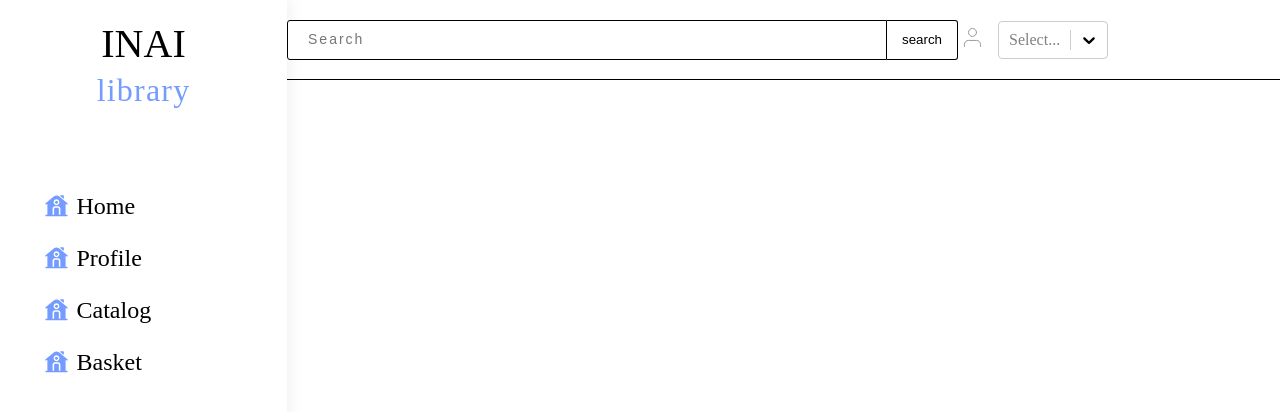
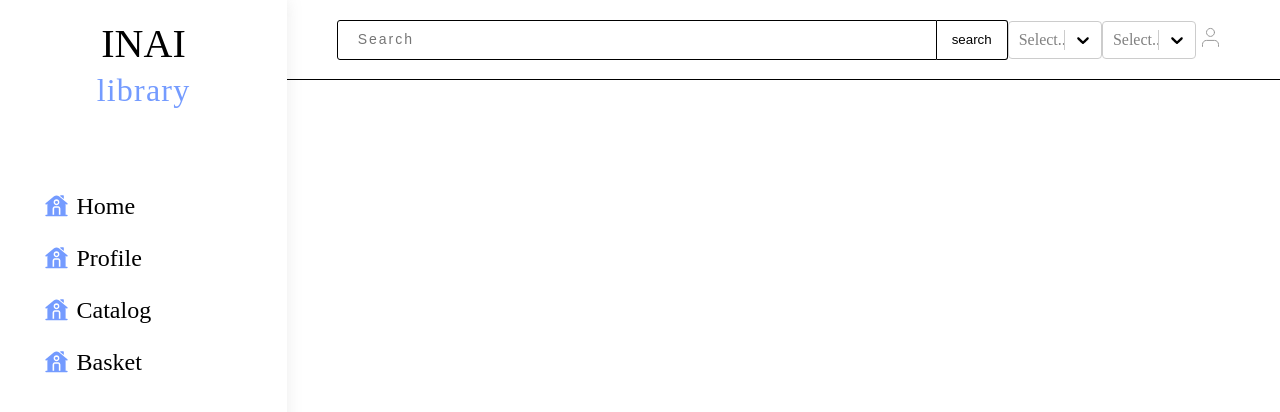
Before and after one commit to EmirlanDogdurbaev/libr2, a React (Vite) app: page /login in a window 1280 px wide. Shown: the top 412 px of the page. Built offline with nearby package versions, Linux system fonts and the light colour scheme; sample sign-in values are in the browser's storage.

Commit message:
devided select

```diff
--- a/src/modules/SearchBar/SearchBar.jsx
+++ b/src/modules/SearchBar/SearchBar.jsx
@@ -1,39 +1,40 @@
-import styles from "./SearchBar.module.scss"
-import profile from "../../assets/icons/user.svg"
-import {Link} from "react-router-dom";
+import styles from "./SearchBar.module.scss";
+import profile from "../../assets/icons/user.svg";
+import { Link } from "react-router-dom";
 import Select from "react-select";
 
 const SearchBar = (props) => {
-    const options = [
-        { label: 'Option 1', value: 'option1' },
-        { label: 'Option 2', value: 'option2' },
-        { label: 'Option 3', value: 'option3' },
+  const date = [
+    { label: "Самые новые", value: "newer" },
+    { label: "Самые старые", value: "older" },
+  ];
+  const popularity = [
+    { label: "Менее популярные", value: "popular" },
+    { label: "Более популярные", value: "not" },
   ];
 
   // eslint-disable-next-line react/prop-types
-    const toggle  = props.toggleClassName;
-    return <div className={styles.SearchBar}>
+  const toggle = props.toggleClassName;
+  return (
+    <div className={styles.SearchBar}>
       <div>
         <span>
-                <input type="text" placeholder="search"/>
-            <button>
-                search
-            </button>
+          <input type="text" placeholder="search" />
+          <button>search</button>
         </span>
+
+      <Select options={date} />
+      <Select options={popularity} />
         <section>
+
           <Link to={"/reg"}>
-                    <img src={profile} alt=""/>
+            <img src={profile} alt="" />
           </Link>
-            <button  onClick={toggle}   >
-                ...
-            </button>
+          <button onClick={toggle}>...</button>
         </section>
       </div>
-        <div>
-
-        <Select options={options} />
     </div>
-    </div>
-}
+  );
+};
 
 export default SearchBar;
```
Lines whose indentation alone changed are shown as unchanged.
